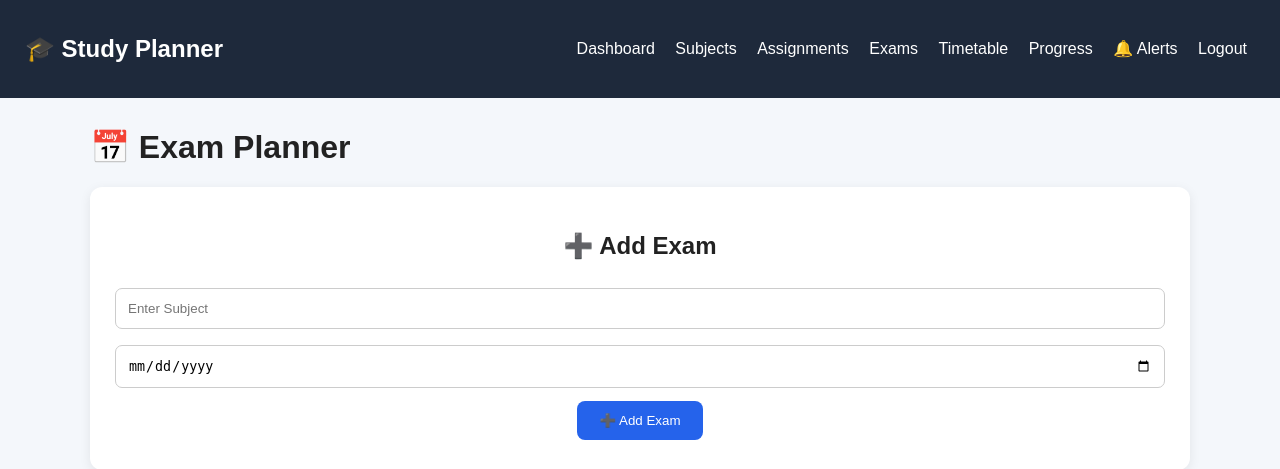
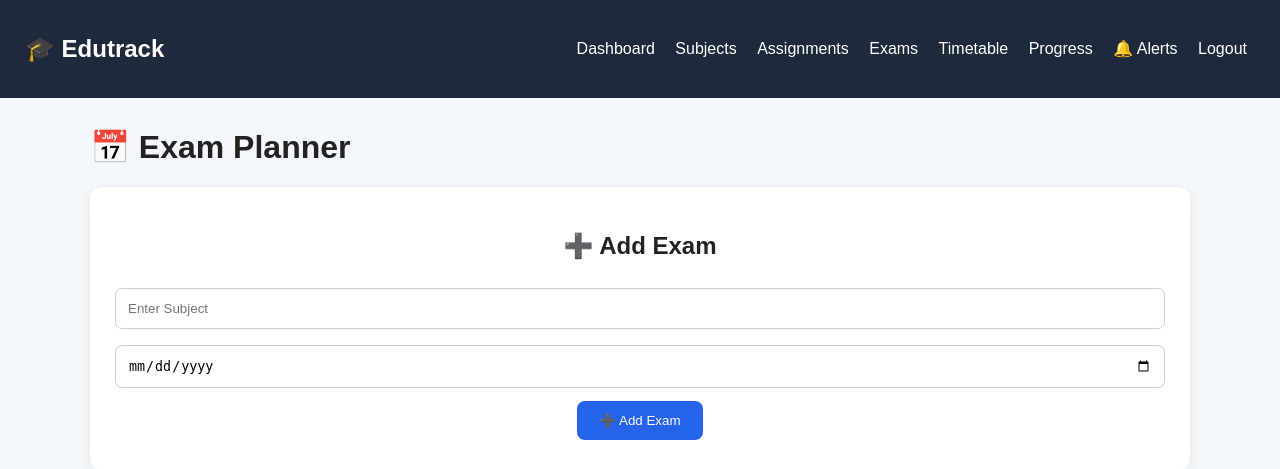
Before and after one commit to saranrj-dev/student-smart-study-planner, a Flask app: page /exams in a window 1280 px wide. Shown: the top 469 px of the page. Run offline with Flask 3, Linux system fonts and the light colour scheme; the visitor is signed in with stand-in values (Sample User, id 1); data that the repository does not hold is empty; some libraries are stand-ins or nearby versions.

Commit message:
Apply Edutrack branding to planner pages

```diff
--- a/templates/exams.html
+++ b/templates/exams.html
@@ -1,7 +1,7 @@
 <!DOCTYPE html>
 <html>
 <head>
-    <title>Exams</title>
+    <title>Edutrack | Exams</title>
 
     <link rel="stylesheet"
           href="{{ url_for('static', filename='style.css') }}">
@@ -33,7 +33,7 @@
 <body>
 
 <nav>
-    <h2>🎓 Study Planner</h2>
+    <h2>🎓 Edutrack</h2>
 
     <div>
         <a href="/dashboard">Dashboard</a>
```
